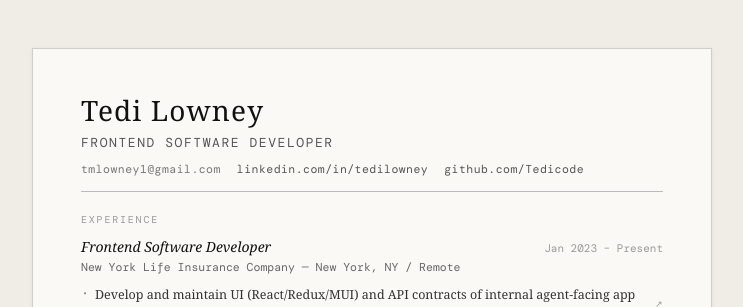
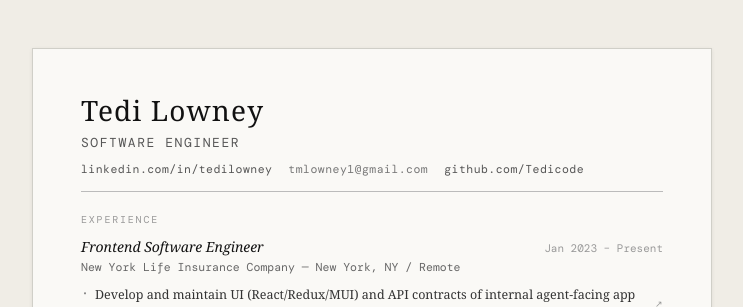
Before and after one commit to Tedicode/claude-nextjs-resume, a Next.js app: page / in a window 1280 px wide. Shown: the top 307 px of the page, without its empty margins (268-1011 px from the left). Built offline with nearby package versions, Linux system fonts and the light colour scheme; a web font is replaced by a local one.

Commit message:
fix(title) update title and reorder contacts in header

```diff
--- a/src/components/Resume.tsx
+++ b/src/components/Resume.tsx
@@ -59,7 +59,7 @@ export default function Resume({ activeStory, activeSkill, onBulletClick, onSkil
           textTransform: 'uppercase',
           marginBottom: '8px',
         }}>
-          Frontend Software Developer
+          Software Engineer
         </p>
         <div style={{
           fontFamily: 'var(--font-mono)',
@@ -70,10 +70,10 @@ export default function Resume({ activeStory, activeSkill, onBulletClick, onSkil
           gap: '16px',
           flexWrap: 'wrap',
         }}>
-          <span>tmlowney1@gmail.com</span>
           <a href="https://linkedin.com/in/tedilowney" style={{ color: '#555', textDecoration: 'none' }}>
             linkedin.com/in/tedilowney
           </a>
+          <span>tmlowney1@gmail.com</span>
           <a href="https://github.com/Tedicode" style={{ color: '#555', textDecoration: 'none' }}>
             github.com/Tedicode
           </a>
@@ -86,7 +86,7 @@ export default function Resume({ activeStory, activeSkill, onBulletClick, onSkil
       <SectionLabel>Experience</SectionLabel>
 
       <JobBlock
-        title="Frontend Software Developer"
+        title="Frontend Software Engineer"
         date="Jan 2023 – Present"
         company="New York Life Insurance Company — New York, NY / Remote"
         bullets={nylBullets}
```
